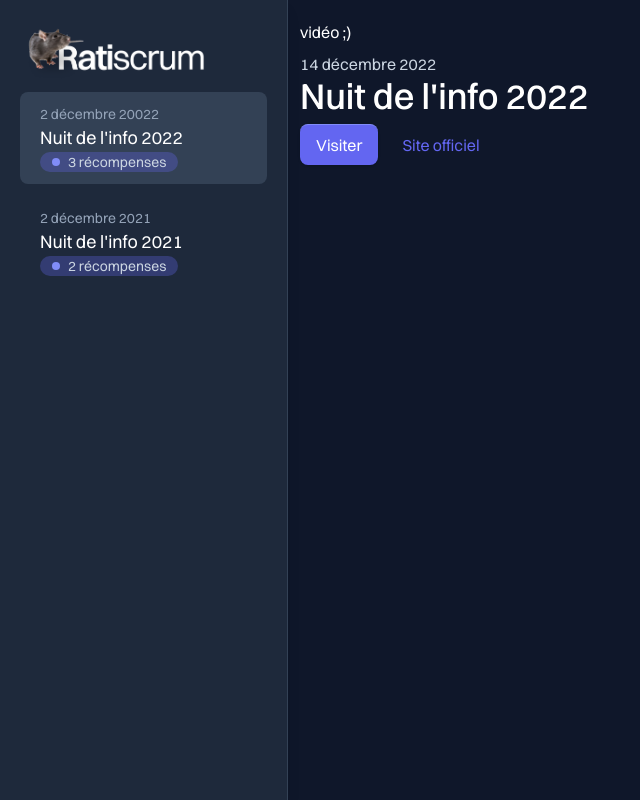
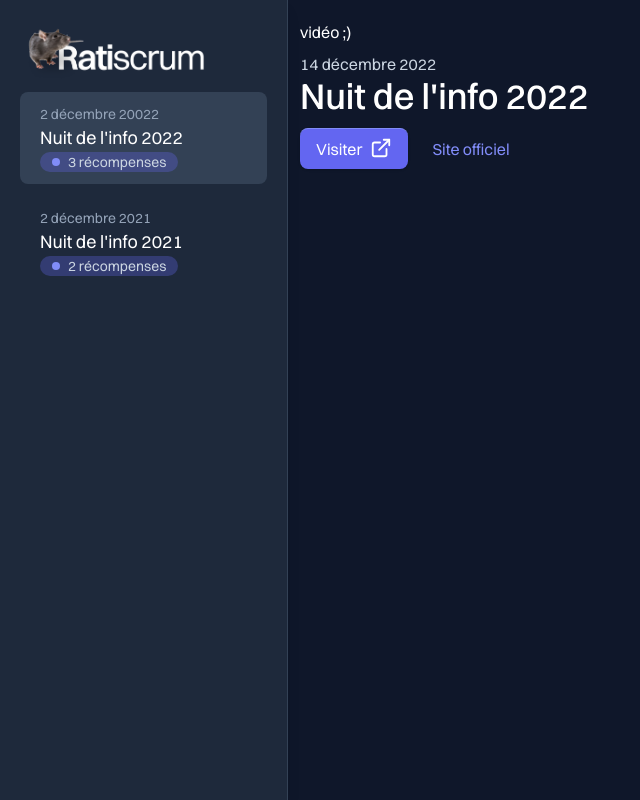
Before and after one commit to FranckG28/ratiscrum, a Next.js app: page / in a window 1280 px wide. Shown: the whole page, without its empty margins (0-640 px from the left). Built offline with nearby package versions, Linux system fonts and the light colour scheme.

Commit message:
add icons

```diff
--- a/package.json
+++ b/package.json
@@ -16,6 +16,7 @@
     "eslint": "8.33.0",
     "eslint-config-next": "13.1.6",
     "framer-motion": "^9.0.4",
+    "lucide-react": "^0.115.0",
     "next": "13.1.6",
     "react": "18.2.0",
     "react-dom": "18.2.0",
--- a/src/app/page.tsx
+++ b/src/app/page.tsx
@@ -1,4 +1,5 @@
 import Button from "@/components/button";
+import { ExternalLink } from 'lucide-react';
 
 export default function Home() {
   return (
@@ -7,9 +8,9 @@ export default function Home() {
 
       <div className="flex flex-col">
         <p className="text-slate-300">14 décembre 2022</p>
-        <h1 className="text-4xl text-white font-medium">Nuit de l'info 2022</h1>
-        <div className="flex items-center gap-2 py-2">
-          <Button style="primary" href="/">Visiter</Button>
+        <h1 className="text-4xl text-white font-medium">Nuit de l&apos;info 2022</h1>
+        <div className="flex items-center gap-2 py-3">
+          <Button style="primary" href="/">Visiter <ExternalLink size={22} /></Button>
           <Button style="flat" href="/">Site officiel</Button>
         </div>
       </div>
--- a/src/components/button.tsx
+++ b/src/components/button.tsx
@@ -2,11 +2,11 @@ import Link from "next/link";
 
 const buttonStyle: { [key: string]: string } = {
     primary: 'bg-indigo-500 hover:bg-indigo-600 text-white border-t border-indigo-400 shadow hover:shadow-lg',
-    flat: 'bg-transparent text-indigo-500 hover:text-indigo-600',
+    flat: 'bg-transparent text-indigo-400 hover:text-indigo-500',
 }
 
 export default function Button({ children, style, href }: ButtonProps) {
-    return <Link href={href} className={`transition rounded-lg py-2 px-4 ${buttonStyle[style]}`}>{children}</Link>
+    return <Link href={href} className={`transition rounded-lg py-2 px-4 flex gap-2 ${buttonStyle[style]}`}>{children}</Link>
 }
 
 export interface ButtonProps {
```
Also changed, not shown: 1 other file (tests, documents, lock files or other folders).
